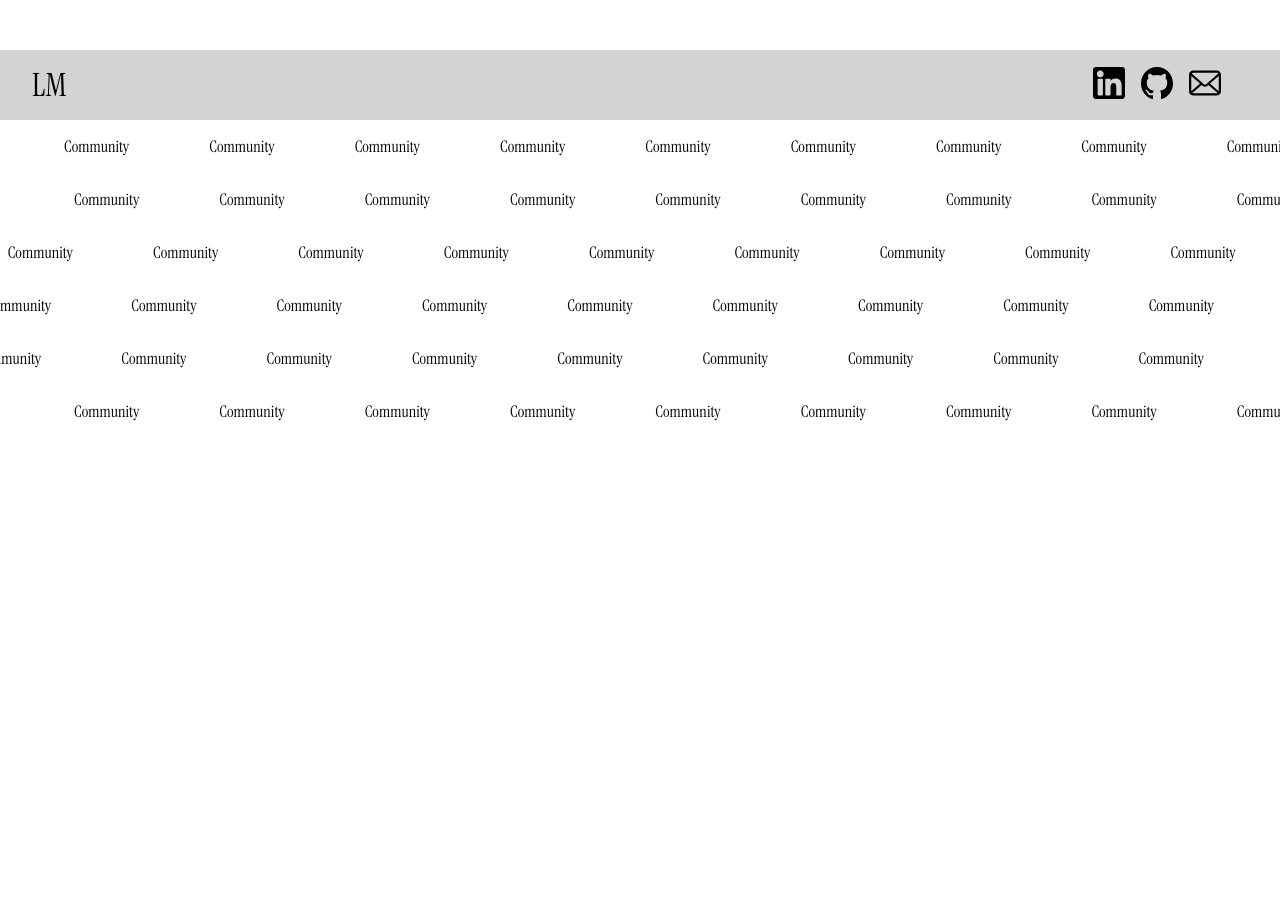
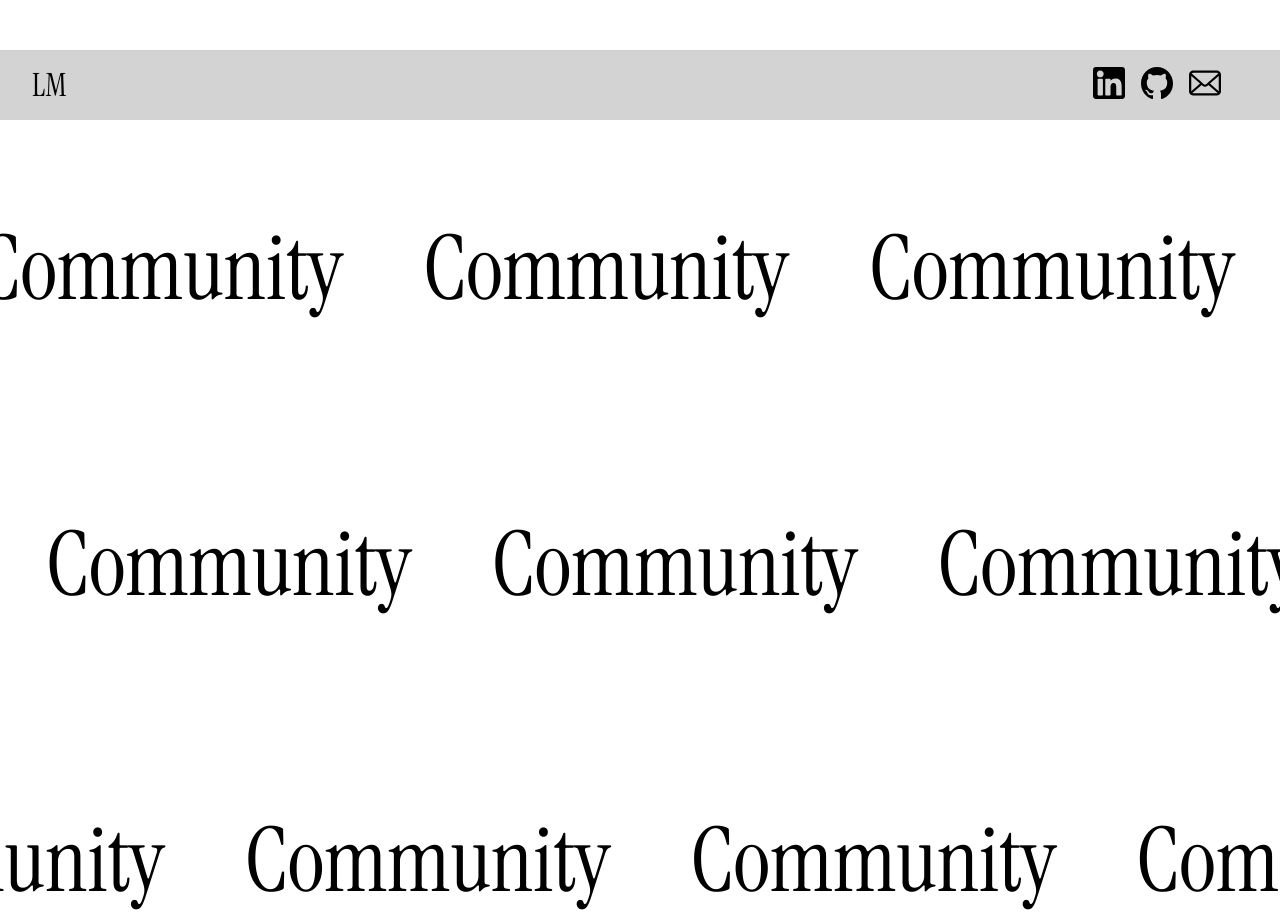
Before and after one commit to Logan-Mui/Web-Portfolio, a React (Vite) app: page / in a window 1280 px wide. Shown: the part 680-1600 px from the top of the page. Built offline with nearby package versions, Linux system fonts and the light colour scheme.

Commit message:
text shrank MORE TEXT

```diff
--- a/src/styles/community/marquee.css
+++ b/src/styles/community/marquee.css
@@ -1,6 +1,6 @@
 .marquee-text {
     overflow: clip;
-    font-size: clamp(7rem);
+    font-size: clamp(3rem, 7vw, 7rem);
 }
 
 .marquee-text-track {
```
